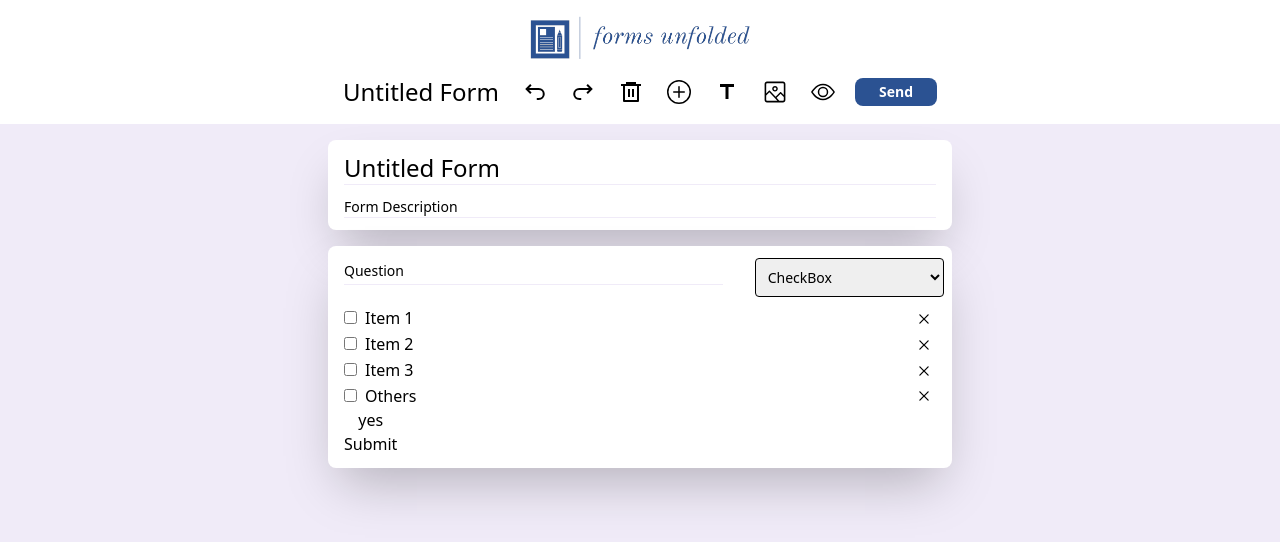
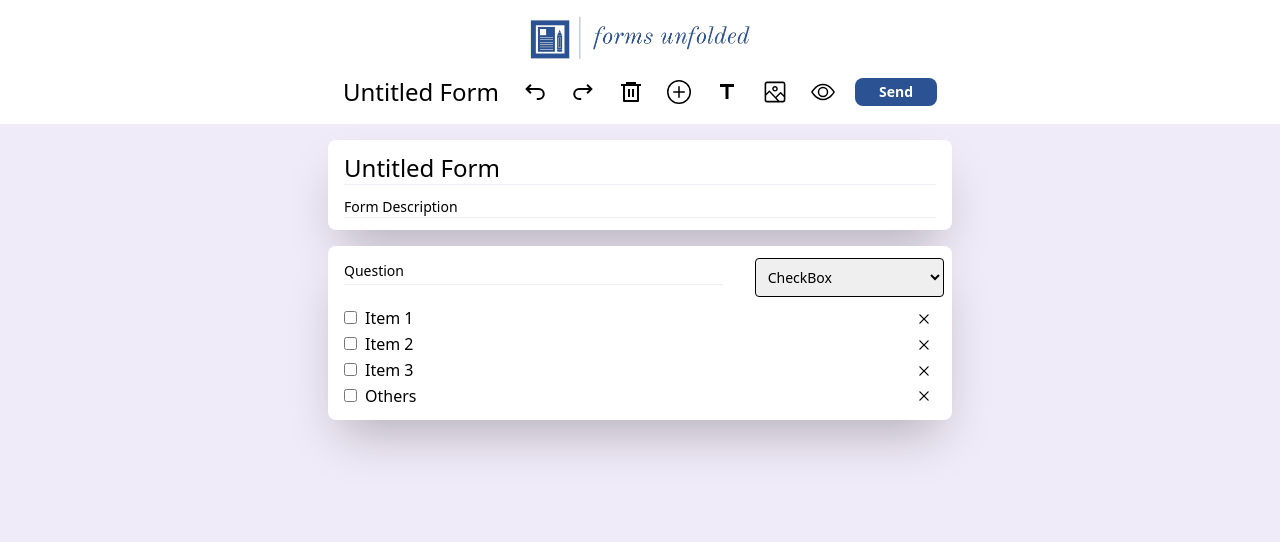
Before and after one commit to barnwalp/survey-sage, a React (Create React App) app in the folder client/: page / in a window 1280 px wide. Shown: the top 542 px of the page. Built offline with nearby package versions, Linux system fonts and the light colour scheme.

Commit message:
chore/deleted testing functions

```diff
--- a/client/src/components/Checkbox.js
+++ b/client/src/components/Checkbox.js
@@ -1,11 +1,11 @@
 import { useMemo } from 'react';
 import { RxCross2 } from 'react-icons/rx';
 
-const Checkbox = ({ value, handleValue, checkItems, handleAbort }) => {
+const Checkbox = ({ checkItems, handleAbort }) => {
 	console.log(`checkItems state: ${checkItems}`);
 	console.log('Test is being tested');
 
-	const test = useMemo(() => {
+	const checkboxItem = useMemo(() => {
 		const checkbox = checkItems.map(item => {
 			return (
 				<div
@@ -37,12 +37,8 @@ const Checkbox = ({ value, handleValue, checkItems, handleAbort }) => {
 	}, [checkItems, handleAbort])
 
 	return (
-			<div className="ml-4 mt-2 flex flex-col items-start">
-			{test}
-			<div>
-				<h2>{value}</h2>
-				<button onClick={handleValue}>Submit</button>
-			</div>
+		<div className="ml-4 mt-2 flex flex-col items-start">
+			{checkboxItem}
 		</div>
 	)
 }
--- a/client/src/components/QuestionCard.js
+++ b/client/src/components/QuestionCard.js
@@ -10,7 +10,6 @@ import { useState } from 'react';
 import { removeItem } from '../utilities/removeItem';
 
 const QuestionCard = () => {
-	const [value, setValue] = useState('yes');
 	const [questionText, setQuestionText] = useState('Question');
 	const [selected, setSelected] = useState('checkbox');
 	const [questions, setQuestions] = useState({
@@ -24,16 +23,6 @@ const QuestionCard = () => {
 	})
 
 	let renderedElement = <h1>Test</h1>;
-
-	const handleValue = () => {
-		setValue(prevValue => {
-			if (prevValue === 'yes') {
-				return 'no';
-			} else {
-				return 'yes';
-			}
-		})
-	}
 
 	const handleInputChange = (event) => {
 		console.log(event.target.value);
@@ -59,8 +48,6 @@ const QuestionCard = () => {
 
 	if (selected === 'checkbox') {
 		renderedElement = <Checkbox
-				value={value}
-				handleValue={handleValue}
 				checkItems={questions.checkItems}
 				handleAbort={handleAbort}
 			/>
```
